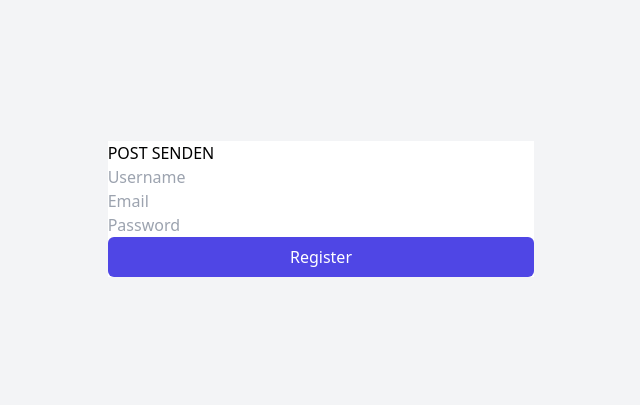
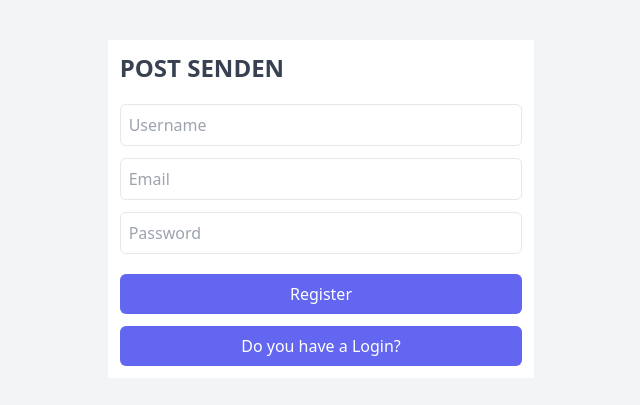
Before and after one commit to KazimAkyol/PostAddingApp, a React (Create React App) app in the folder client/: page /auth in a window 1280 px wide. Shown: the part 191-596 px from the top of the page, without its empty margins (319-959 px from the left). Built offline with nearby package versions, Linux system fonts and the light colour scheme.

Commit message:
added Auth.jsx

```diff
--- a/client/src/index.css
+++ b/client/src/index.css
@@ -1,3 +1,9 @@
 @tailwind base;
 @tailwind components;
 @tailwind utilities;
+
+@layer components {
+    .input-style {
+        @apply border p-2 rounded-md outline-none
+    }
+}
--- a/client/src/pages/Auth.jsx
+++ b/client/src/pages/Auth.jsx
@@ -2,16 +2,21 @@ import React from 'react'
 
 const Auth = () => {
     return (
-        <div className='w-full h-screen bg-gray-100 flex items-center justify-center fixed tp-0 right-0 bottom-0 left-0 z-50'>
-            <div className='w-1/3 bg-white'>
-                <h1>POST SENDEN</h1>
-                <div>
-                    <input type="text" placeholder='Username' className='' />
-                    <input type="text" placeholder='Email' className='' />
-                    <input type="text" placeholder='Password' className='' />
+        <div className='w-full h-screen bg-gray-100 flex items-center justify-center fixed top-0 right-0 bottom-0 left-0 z-50'>
+            <div className='w-1/3 bg-white p-3'>
+                <h1 className='text-2xl text-gray-700 font-bold'>
+                    POST SENDEN
+                </h1>
+                <div className='flex flex-col space-y-3 my-5'>
+                    <input type="text" placeholder='Username' className='input-style' />
+                    <input type="text" placeholder='Email' className='input-style' />
+                    <input type="text" placeholder='Password' className='input-style' />
                 </div>
-                <div className='cursor-pointer hover:bg-indigo-800 w-full p-2 text-center bg-indigo-600 text-white rounded-md'>
+                <div className='cursor-pointer hover:bg-indigo-800 w-full p-2 text-center bg-indigo-500 text-white rounded-md mb-3'>
                     Register
+                </div>
+                <div className='cursor-pointer hover:bg-indigo-700 w-full p-2 text-center bg-indigo-500 text-white rounded-md'>
+                    Do you have a Login?
                 </div>
             </div>
         </div>
```
